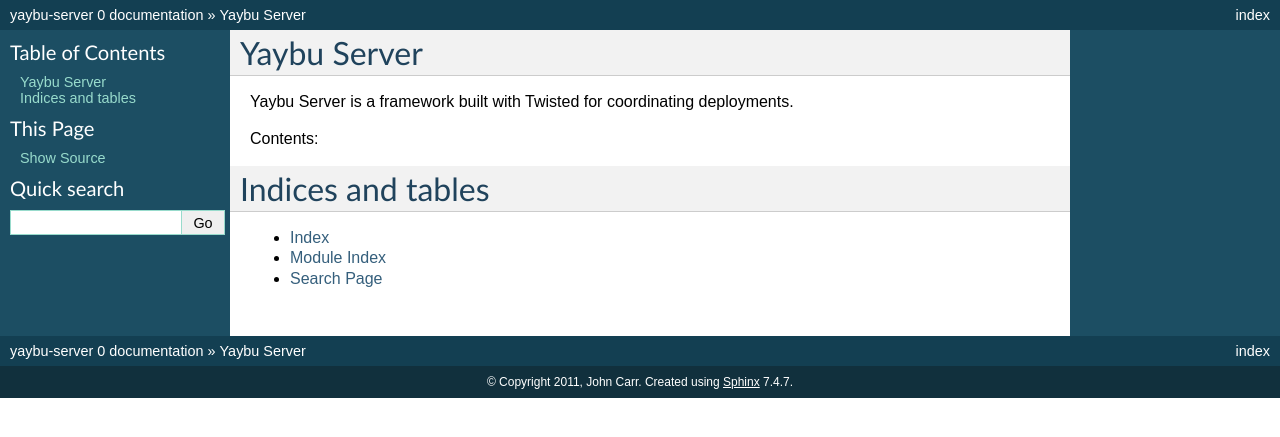
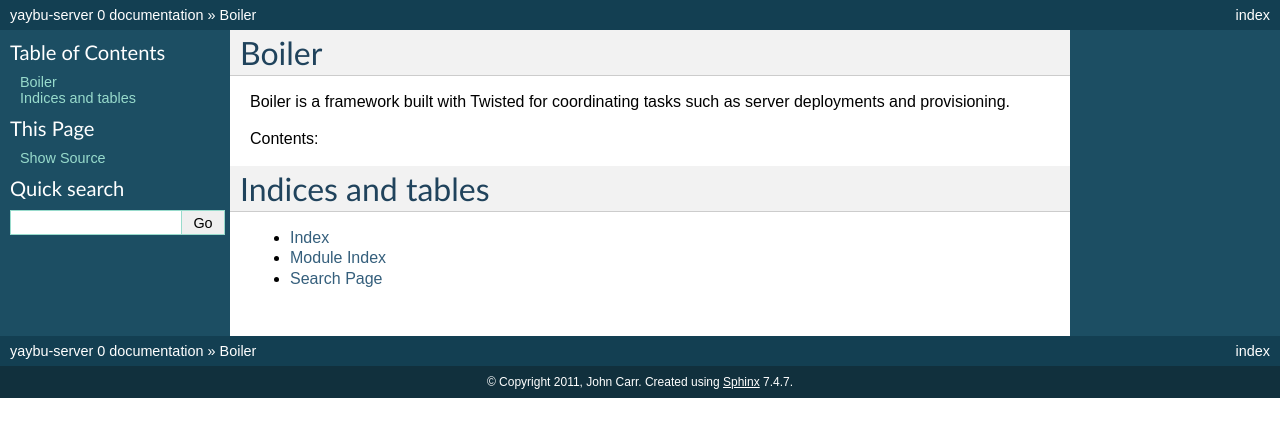
Before and after one commit to isotoma/boiler, a Sphinx documentation site: the page built from docs/index.rst, in a window 1280 px wide. Shown: the top 437 px of the page. Built offline with Sphinx 7.4.7, drawn with Linux system fonts in a browser that asks for light colours; pages that are not in the unit, such as notebooks, are missing from menus.

Commit message:
Doc updates

```diff
--- a/docs/components.rst
+++ b/docs/components.rst
@@ -1,7 +1,7 @@
 Components
 ==========
 
-Yaybu Server is primarily a set of loosely coupled components that can be
+Boiler is primarily a set of loosely coupled components that can be
 integrated to suit your particular needs rather than a monolithic one-purpose
 system.
 
@@ -9,9 +9,9 @@
 Tasks
 -----
 
-Actions performed by Yaybu Server are modelled as a Task. The act of
+Actions performed by Boiler are modelled as a Task. The act of
 deploying with Yaybu is seperated from the Task management code to
-allow other tasks to be orchestrated by Yaybu.
+allow other tasks to be orchestrated by it.
 
 See Task, CompondTask, Tasks
 
--- a/docs/index.rst
+++ b/docs/index.rst
@@ -1,7 +1,8 @@
-Yaybu Server
-============
+Boiler
+======
 
-Yaybu Server is a framework built with Twisted for coordinating deployments.
+Boiler is a framework built with Twisted for coordinating tasks such as server
+deployments and provisioning.
 
 Contents:
 
```
